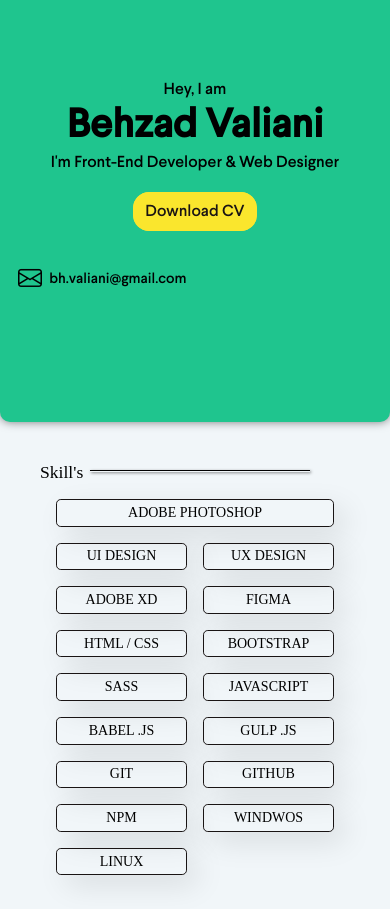
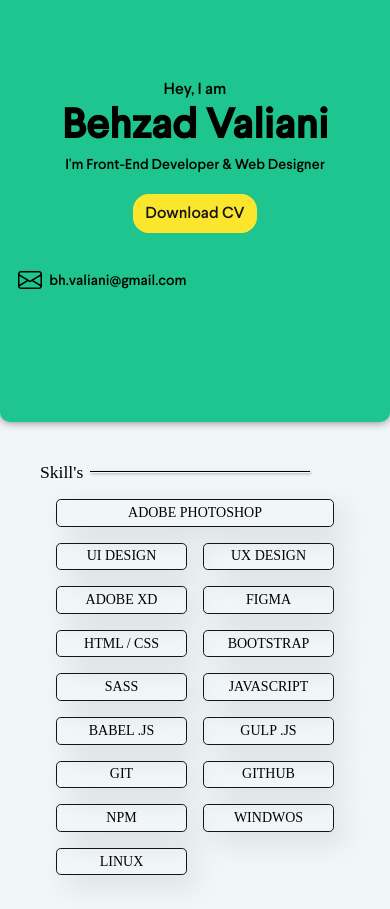
Before and after one commit to Behzad1408/PersonalPage, a plain HTML site: page index.html in a window 390 px wide. Shown: the top 909 px of the page. Drawn offline with nearby package versions, Linux system fonts and the light colour scheme.

Commit message:
last styling responsive sreen mobile

```diff
--- a/index.html
+++ b/index.html
@@ -16,7 +16,7 @@
       <div class="left-col">
         <p>Hey, I am</p>
         <h1>Behzad Valiani</h1>
-        <p>I'm Front-End Developer &amp; Web Designer</p>
+        <p class="p1">I'm Front-End Developer &amp; Web Designer</p>
         <div class="primary-btn">
           <a class="btn-cta" href="#">Download CV</a>
         </div>
--- a/style/main.scss
+++ b/style/main.scss
@@ -35,9 +35,12 @@ body {
       font-size: 1em;
     }
     h1 {
-      font-size: 2.5em;
+      font-size: 2.6em;
       line-height: 1.3em;
       font-family: Larsseit-Medium;
+    }
+    .p1{
+      font-size: 0.9em;
     }
 
     .primary-btn {
@@ -71,36 +74,7 @@ body {
   }
 }
 
-/* .container {
-    //text-align: center;
-    margin: 3em 1.5em 0 1.5em;
-
-    .title-content{
-        font-family: Poppins;
-        font-size: 1.1em;
-        font-weight: bold;
-
-        #line-break{
-            border-top: 2px solid var(--font-color);
-        }
-    }
-
-    .skills-content{
-        display: grid;
-        grid-auto-flow: column;
-        gap: 1em;
-
-
-
-        div{
-            width: 8rem;
-            height: 3rem;
-            margin-top: 1em;
-            border: 1px solid var(--font-color);
-        }
-    }
-} */
-
+/* section Skills  */
 
 .container {
   padding: 2.5em;
@@ -124,10 +98,10 @@ body {
           height: 1px;
           width: 220px;
           border-top: 1px solid black;
-          top: -13px;
+          top: -12px;
           left: 50px;
 
-          box-shadow: 1px 1px 3px rgba(0,0,0,0.5);
+          box-shadow: 1px 1px 3px rgba(0,0,0,0.3);
           //box-shadow: 0 0 1px 0 rgba(0,0,0,1);
         }
       }
```
Also changed, not shown: style/main.css, 1 other file. Lines whose indentation alone changed are shown as unchanged.
